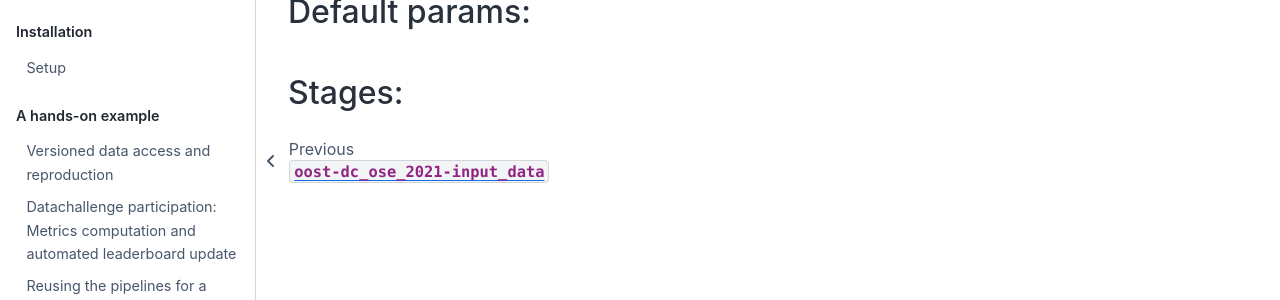
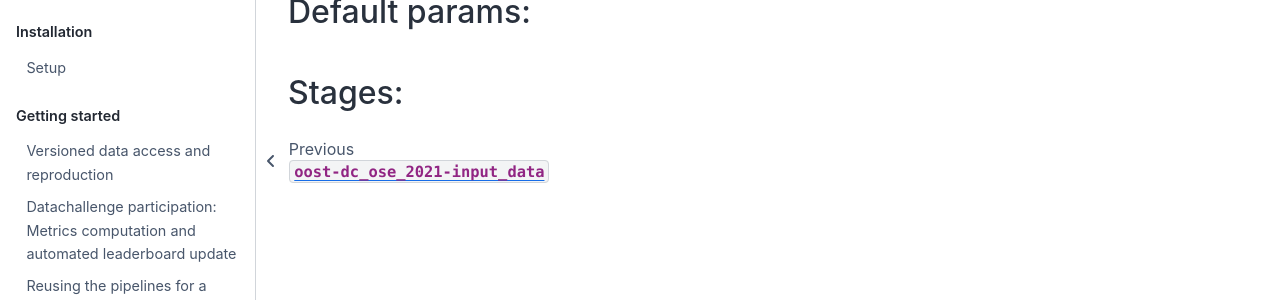
Before and after one commit to quentinf00/ocb-dc-ose-2021, a Jupyter Book: the page built from docs/metrics_pipeline.md, in a window 1280 px wide. Shown: the part 219-519 px from the top of the page. Built offline with Jupyter Book 1.0.4 settings and Sphinx 7.4.7 and the Sphinx Book theme 1.1.4, drawn with Linux system fonts in a browser that asks for light colours; pages that are not in the unit, such as notebooks, are missing from menus.

Commit message:
Rename section

```diff
--- a/docs/_toc.yml
+++ b/docs/_toc.yml
@@ -7,7 +7,7 @@ parts:
   - caption: Installation
     chapters:
     - file: installation
-  - caption: A hands-on example
+  - caption: Getting started
     chapters:
     - file: oost_dc_ose_2021_data
     - file: oost_dc_ose_2021_oi
```
Also changed, not shown: docs/intro.md (+7 -5 lines).
